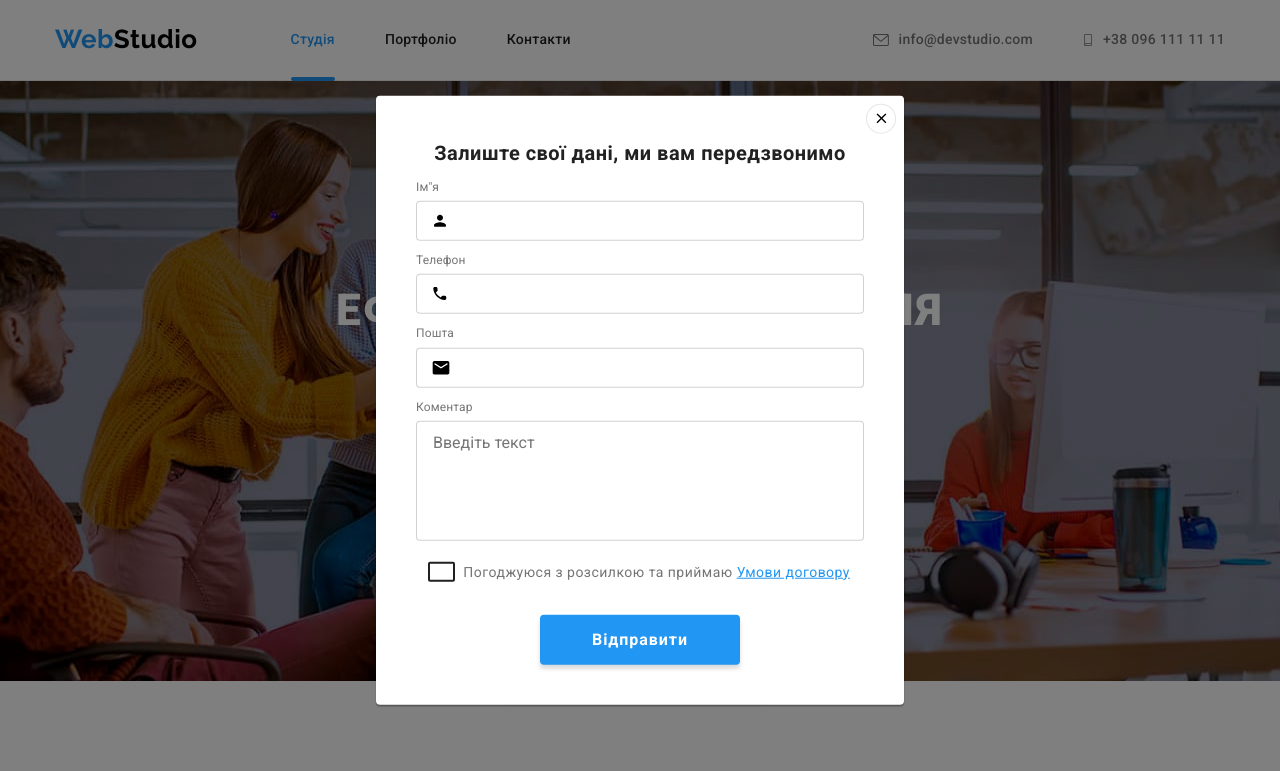
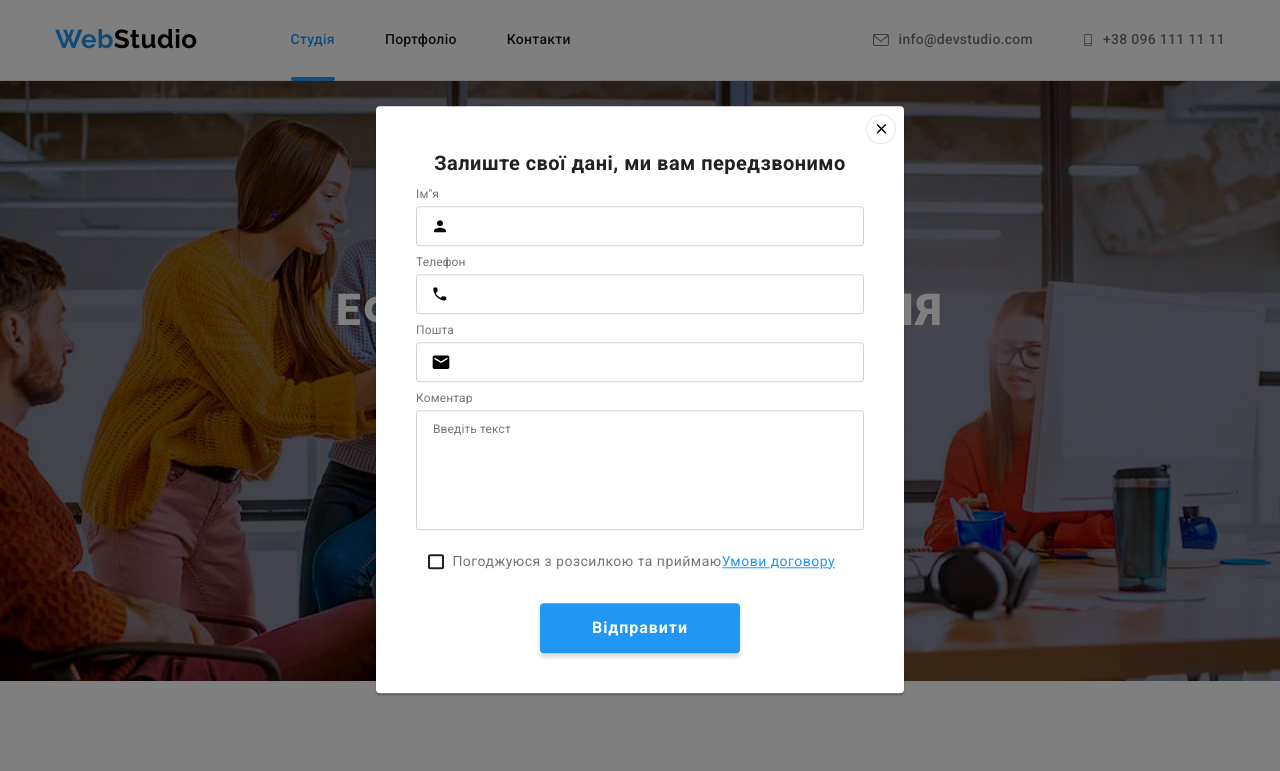
Before and after one commit to nataliiasirenko/goit-markup-hw-06, a plain HTML site: page index.html in a window 1280 px wide. Both pictures are taken after a click on the button "Замовити послугу". Shown: the top 771 px of the page. Drawn offline with nearby package versions, Linux system fonts and the light colour scheme.

Commit message:
checkbox update

```diff
--- a/css/styles.css
+++ b/css/styles.css
@@ -894,6 +894,7 @@ p {
   display: flex;
   justify-content: center;
   align-items: center;
+  cursor: pointer;
   transition: fill 250ms cubic-bezier(0.4, 0, 0.2, 1);
 }
 .btn-m:hover,
@@ -932,7 +933,7 @@ p {
 }
 .form-label {
   font-size: 12px;
-  line-height: 1.6;
+  line-height: 1.16;
   letter-spacing: 0.01em;
   color: #757575;
   margin-bottom: 4px;
@@ -961,6 +962,12 @@ p {
   border-color: var(--accent-color);
 }
 .textarea {
+  font-size: 12px;
+  line-height: 1.16;
+  letter-spacing: 0.01em;
+
+  color: rgba(117, 117, 117, 0.5);
+
   width: 448px;
   height: 120px;
   border: 1px solid rgba(33, 33, 33, 0.2);
@@ -980,9 +987,11 @@ p {
   margin-top: 20px;
 }
 .checkbox-text {
+  display: flex;
   font-size: 14px;
   line-height: 1.7;
   color: #757575;
+  align-items: center;
 }
 .checkbox-text .checkbox-link {
   color: var(--accent-color);
@@ -1001,16 +1010,13 @@ p {
   margin: -1px;
 }
 .icon-checked {
-  display: inline-block;
-  vertical-align: middle;
-  align-items: center;
-  margin-bottom: 3px;
-  margin-left: 3px;
-
   fill: #ffffff;
   background-origin: border-box;
 }
 .s-icon-checked {
+  display: flex;
+  align-items: center;
+  justify-content: center;
   margin-left: 12px;
   margin-right: 8.38px;
   width: 16px;
--- a/index.html
+++ b/index.html
@@ -451,7 +451,7 @@
 
         <label for="checkbox" class="checkbox-text">
           <input class="checkbox-input visually-hidden" type="checkbox" name="checkbox" value="adreement" id="checkbox"/>
-          <span class="s-icon-checked" width="16" height="15">
+          <span class="s-icon-checked">
             <svg class="icon-checked" height="15" width="16">
           <use href="./images/symbol-defs.svg#icon-icon-check"></use>
         </svg>
```
